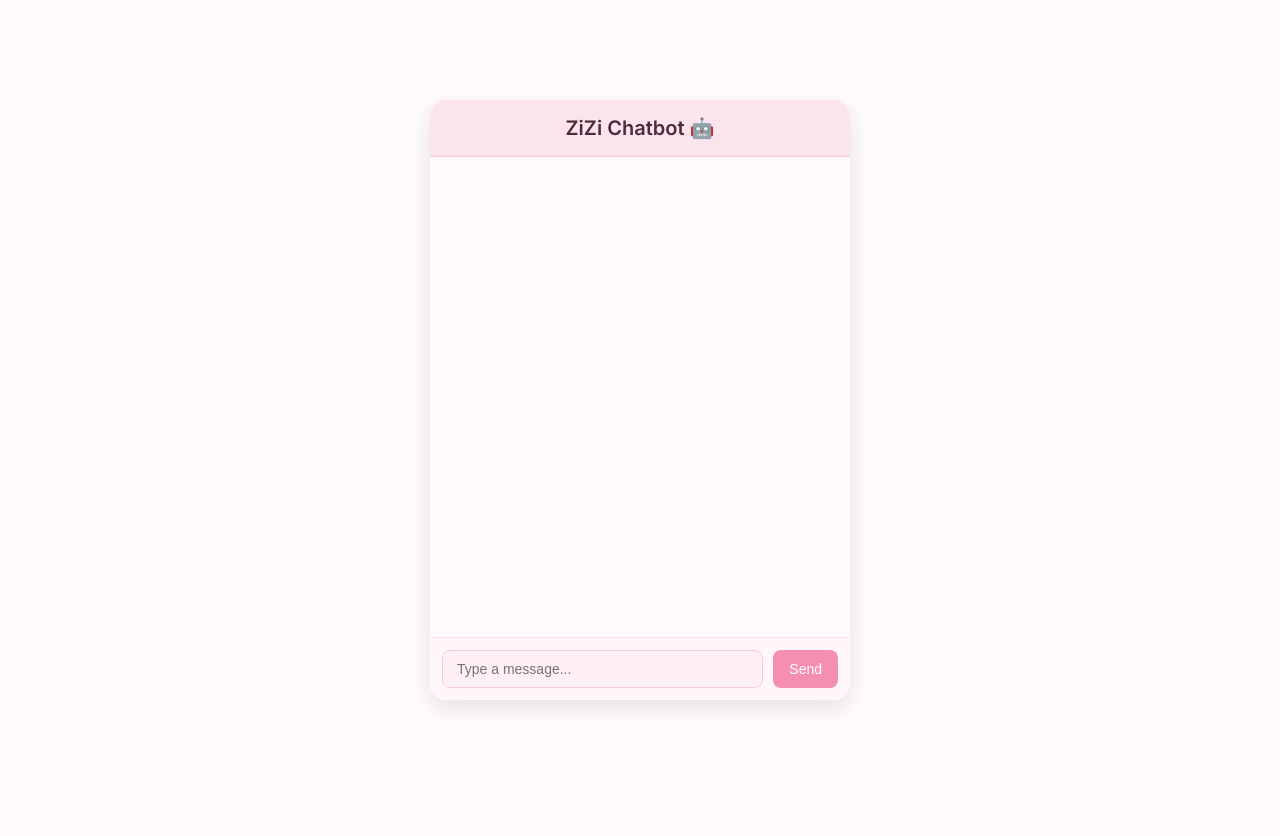
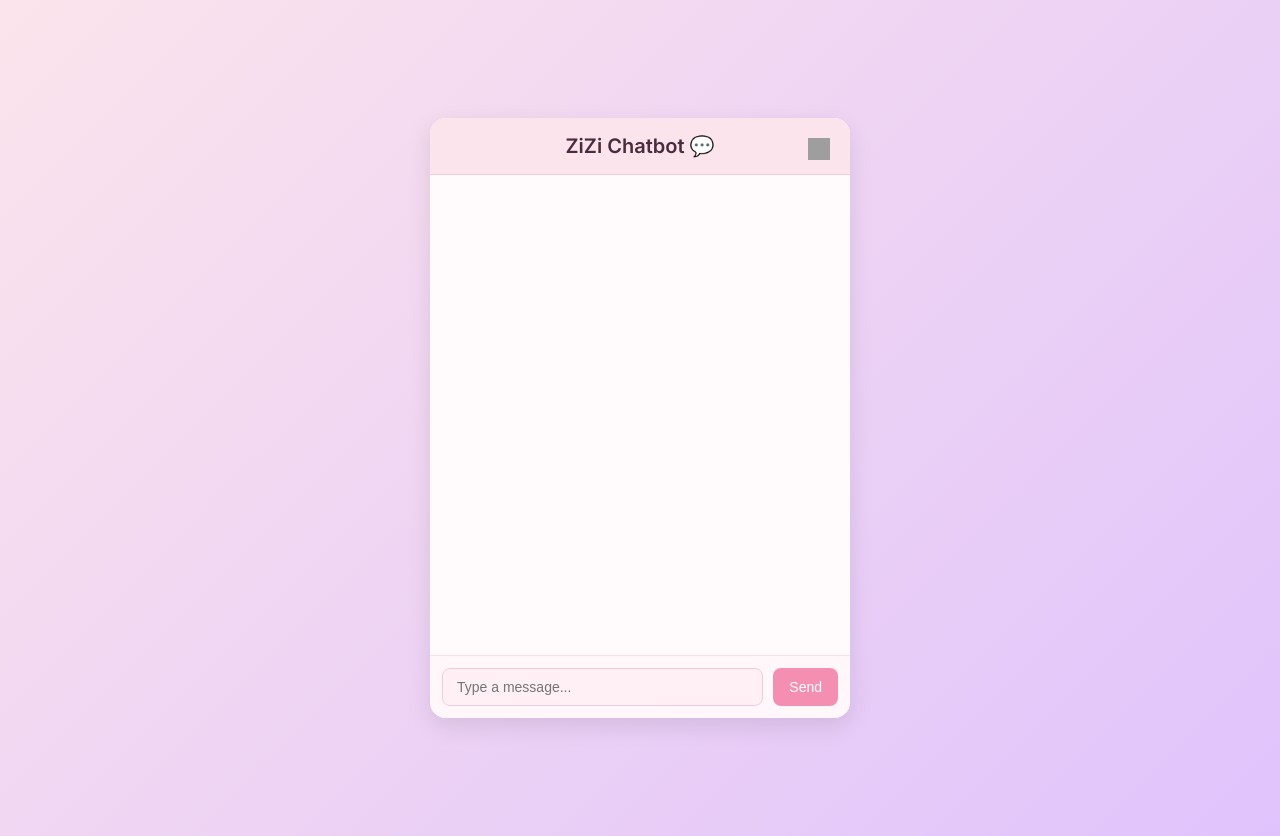
Before and after one commit to GungunRaniSahu/ChatBot, a Flask app: page / in a window 1280 px wide. Before the commit the page ends 708 px from the top, so only its background shows below. Run offline with Flask 3, Linux system fonts and the light colour scheme; grey boxes are pictures that could not be loaded.

Commit message:
added download chat history functiin

```diff
--- a/templates/index.html
+++ b/templates/index.html
@@ -6,19 +6,14 @@
   <meta name="viewport" content="width=device-width, initial-scale=1.0" />
   <link href="https://fonts.googleapis.com/css2?family=Inter:wght@400;600&display=swap" rel="stylesheet">
   <style>
-* {
-  margin: 0;
-  padding: 0;
-  box-sizing: border-box;
-}
-
 body {
   font-family: 'Inter', sans-serif;
-  background-color: #fffafc; /* blush cream */
+  background: linear-gradient(135deg, #fce4ec, #e0c3fc);
   display: flex;
   justify-content: center;
   align-items: center;
   height: 100vh;
+  padding: 10px;
 }
 
 .chat-wrapper {
@@ -31,10 +26,11 @@ body {
   display: flex;
   flex-direction: column;
   overflow: hidden;
+  position: relative;
 }
 
 header {
-  background-color: #fce4ec; /* soft pink header */
+  background-color: #fce4ec;
   padding: 16px;
   font-size: 1.25rem;
   font-weight: 600;
@@ -107,7 +143,7 @@ button {
   margin-left: 10px;
   padding: 10px 16px;
   font-size: 14px;
-  background-color: #f48fb1; /* soft blush */
+  background-color: #f48fb1;
   color: #fff;
   border: none;
   border-radius: 8px;
@@ -116,8 +152,57 @@ button {
 }
 
 button:hover {
-  background-color: #ec407a; /* deeper pink */
+  background-color: #ec407a;
 }
+
+.download-btn {
+  position: absolute;
+  top: 20px;
+  right: 20px;
+  background: none;
+  border: none;
+  padding: 0;
+  cursor: pointer;
+  z-index: 10;
+  outline: none;
+  box-shadow: none;
+}
+
+.download-btn:hover,
+.download-btn:focus,
+.download-btn:active {
+  background: none !important;
+  outline: none !important;
+  border: none !important;
+  box-shadow: none !important;
+}
+
+.download-btn img {
+  width: 22px;
+  height: 22px;
+  display: block;
+  pointer-events: none;
+  user-select: none;
+}
+
+
+.header-icon {
+  width: 24px;
+  height: 24px;
+  cursor: pointer;
+  background: none;
+  border: none;
+  outline: none;
+}
+
+.header-icon:hover {
+  background: none !important;
+  border: none !important;
+  outline: none !important;
+  filter: none;
+  opacity: 1;
+}
+
 
 @keyframes fadeIn {
   from { opacity: 0; transform: translateY(4px); }
@@ -132,17 +217,31 @@ button:hover {
 }
 
 </style>
-
 </head>
 <body>
   <div class="chat-wrapper">
-      <header>ZiZi Chatbot 🤖</header>
+    <header>
+        <span>ZiZi Chatbot 💬</span>
+        <button class="download-btn" onclick="downloadChat()" title="Download Chat">
+          <img src="https://cdn-icons-png.flaticon.com/512/786/786205.png
+
+
+
+
+
+
+
+          " alt="Download" />
+        </button>
+      </header>
+
           <div class="chat-container" id="chat"></div>
     <div class="input-area">
       <input type="text" id="userInput" placeholder="Type a message..." onkeydown="if(event.key==='Enter')sendMessage()">
       <button onclick="sendMessage()">Send</button>
     </div>
   </div>
+
 
   <script>
     const chatHistory = [];
@@ -151,10 +250,15 @@ button:hover {
       const chat = document.getElementById('chat');
       const message = document.createElement('div');
       message.className = `message ${role}`;
+
       message.innerHTML = `
+        <div class="avatar ${role}"></div>
+        <div class="bubble">
           ${content}
           <div class="timestamp">${time}</div>
+        </div>
       `;
+
       chat.appendChild(message);
       chat.scrollTop = chat.scrollHeight;
       chatHistory.push(`[${time}] ${role.toUpperCase()}: ${content.replace(/\n/g, ' ')}`);
```
Also changed, not shown: other parts of templates/index.html (+53 -13 lines). Lines whose indentation alone changed are shown as unchanged.
